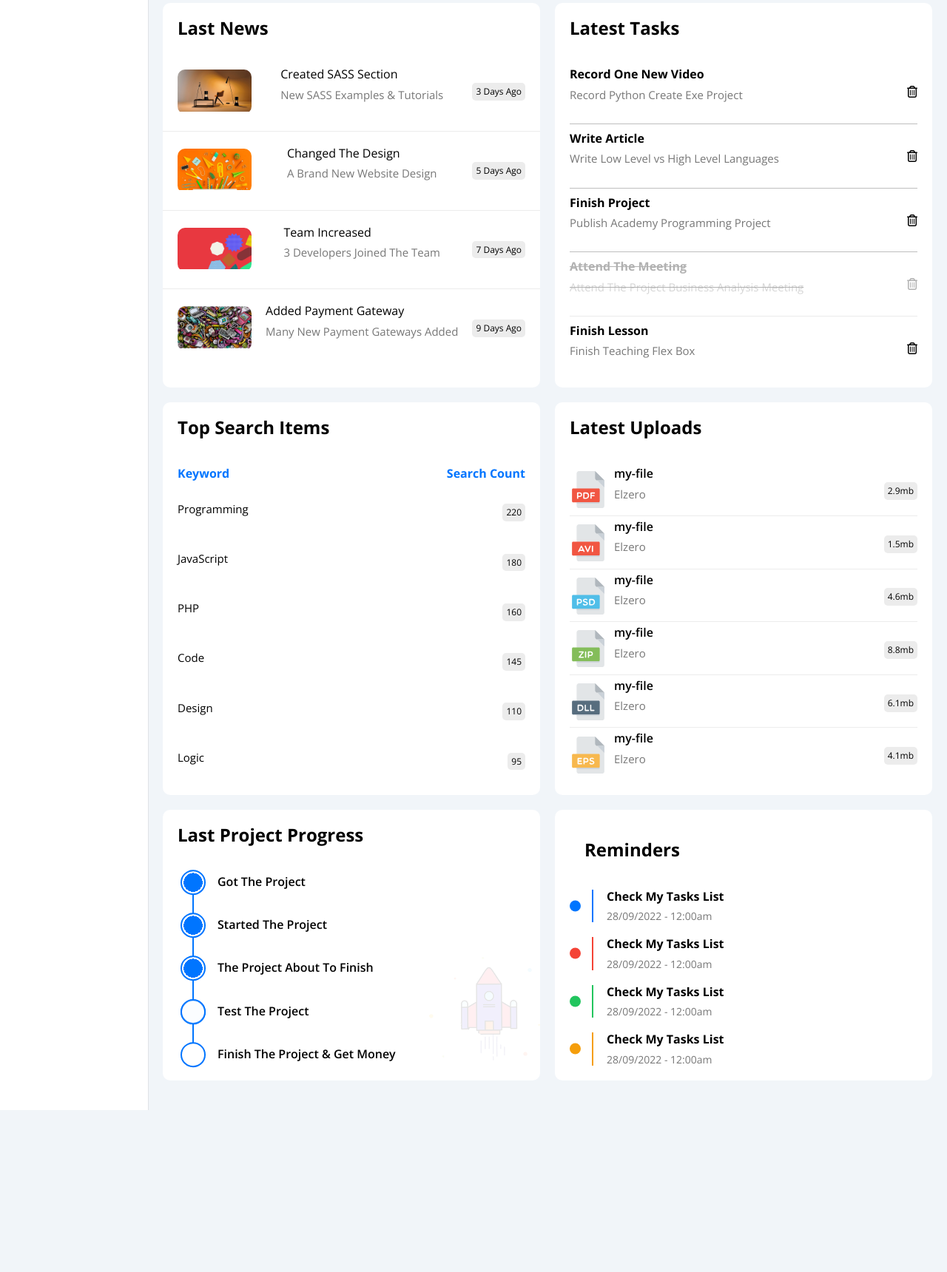
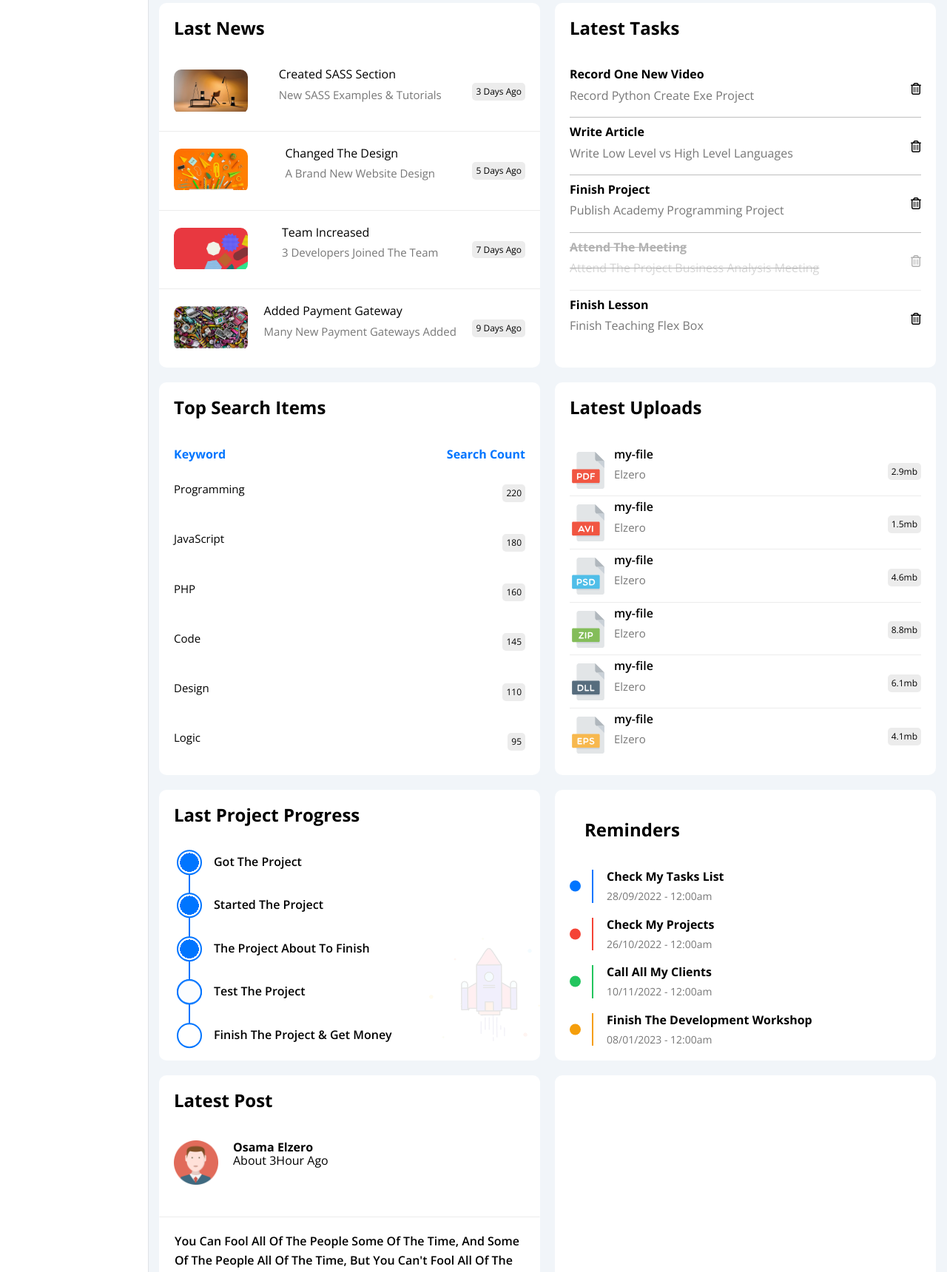
Before and after one commit to NakedAv0cad0/Practice-Templete-Four, a plain HTML site: page index.html in a window 1280 px wide. Shown: the part 1080-2800 px from the top of the page at 74% size. Before the commit the page ends 2581 px from the top, so only its background shows below. Drawn offline with nearby package versions, Linux system fonts and the light colour scheme.

Commit message:
complete the 11th box

```diff
--- a/css/style.css
+++ b/css/style.css
@@ -46,7 +46,7 @@ input:focus, textarea:focus {
 }
 /* Componenets */
 .container {
-    padding: 0 20px;
+    padding: 0 15px;
     position: relative;
     max-width: 100%;
     /* left: var(--side-width); */
@@ -644,6 +644,10 @@ body {
         font-size: 16px;
     }
 }
+.dashboard .box:nth-of-type(6) .holder .clon .text p {
+    color: var(--light-color);
+    margin: 10px 0;
+}
 /* box 7 */
 .dashboard .box:nth-of-type(7) .holder {
     display: flex;
@@ -810,6 +814,45 @@ body {
     display: block;
     margin-top: 10px;
 }
+/* box 11 */
+.dashboard .box:nth-last-child(3) .holder {
+    display: flex;
+    flex-direction: column;
+    gap: 20px;
+}
+.dashboard .box:nth-last-child(3) .holder .top {
+    display: flex;
+    gap: 20px;
+    padding: 20px;
+}
+.dashboard .box:nth-last-child(3) .holder .top .image {
+    width: 60px;
+}
+.dashboard .box:nth-last-child(3) .holder .top .image img {
+    width: 100%;
+}
+.dashboard .box:nth-last-child(3) .holder .middle {
+    line-height: 1.6;
+    border: 1px solid;
+    border-color:  var(--box-background) transparent;
+    padding: 20px;
+    font-weight: 600;
+}
+.dashboard .box:nth-last-child(3) .holder .bottom {
+    display: flex;
+    justify-content: space-between;
+    padding: 20px;
+}
+.dashboard .box:nth-last-child(3) .holder .clon {
+    display: flex;
+    gap: 10px;
+    align-items: flex-start;
+    justify-content: center;
+    height: fit-content;
+}
+.dashboard .box:nth-last-child(3) .holder .clon {
+    color: var(--light-color);
+}
 /* Animation */
 @keyframes doing {
     0% {
--- a/index.html
+++ b/index.html
@@ -196,35 +196,35 @@
                             <div class="clon">
                                 <div class="text">
                                     <h4>Record One New Video</h4>
-                                    <p class="light">Record Python Create Exe Project</p>
+                                    <p>Record Python Create Exe Project</p>
                                 </div>
                                 <i class="fa-regular fa-trash-can"></i>
                             </div>
                             <div class="clon">
                                 <div class="text">
                                     <h4>Write Article</h4>
-                                    <p class="light">Write Low Level vs High Level Languages</p>
+                                    <p>Write Low Level vs High Level Languages</p>
                                 </div>
                                 <i class="fa-regular fa-trash-can"></i>
                             </div>
                             <div class="clon">
                                 <div class="text">
                                     <h4>Finish Project</h4>
-                                    <p class="light">Publish Academy Programming Project</p>
+                                    <p>Publish Academy Programming Project</p>
                                 </div>
                                 <i class="fa-regular fa-trash-can"></i>
                             </div>
                             <div class="clon deleted">
                                 <div class="text">
                                     <h4>Attend The Meeting</h4>
-                                    <p class="light">Attend The Project Business Analysis Meeting</p>
+                                    <p>Attend The Project Business Analysis Meeting</p>
                                 </div>
                                 <i class="fa-regular fa-trash-can"></i>
                             </div>
                             <div class="clon">
                                 <div class="text">
                                     <h4>Finish Lesson</h4>
-                                    <p class="light">Finish Teaching Flex Box</p>
+                                    <p>Finish Teaching Flex Box</p>
                                 </div>
                                 <i class="fa-regular fa-trash-can"></i>
                             </div>
@@ -358,20 +358,46 @@
                                 <span class="disc">28/09/2022 - 12:00am</span>
                             </div>
                             <div style="--bg: var(--red)" class="clon">
-                                <h4>Check My Tasks List</h4>
-                                <span class="disc">28/09/2022 - 12:00am</span>
+                                <h4>Check My Projects</h4>
+                                <span class="disc">26/10/2022 - 12:00am</span>
                             </div>
                             <div style="--bg: var(--green)" class="clon">
-                                <h4>Check My Tasks List</h4>
-                                <span class="disc">28/09/2022 - 12:00am</span>
+                                <h4>Call All My Clients</h4>
+                                <span class="disc">10/11/2022 - 12:00am</span>
                             </div>
                             <div style="--bg: var(--yellow)" class="clon">
-                                <h4>Check My Tasks List</h4>
-                                <span class="disc">28/09/2022 - 12:00am</span>
+                                <h4>Finish The Development Workshop</h4>
+                                <span class="disc">08/01/2023 - 12:00am</span>
                             </div>
                         </div>
                     </div>
-                    <div class="box"></div>
+                    <div class="box">
+                        <div class="greeting">
+                            <h2>Latest Post</h2>
+                        </div>
+                        <div class="holder">
+                            <div class="top">
+                                <div class="image"><img src="/images/profile.png" alt="profile"></div>
+                                <div class="text">
+                                    <h4>Osama Elzero</h4>
+                                    <span>About 3Hour Ago</span>
+                                </div>
+                            </div>
+                            <div class="middle">
+                                <p>You Can Fool All Of The People Some Of The Time, And Some Of The People All Of The Time, But You Can't Fool All Of The People All Of The Time.</p>
+                            </div>
+                            <div class="bottom">
+                                <div class="clon">
+                                    <i class="fa-regular fa-heart"></i>
+                                    <span>1.8K</span>
+                                </div>
+                                <div class="clon">
+                                    <i class="fa-regular fa-comments"></i>
+                                    <span>500</span>
+                                </div>
+                            </div>
+                        </div>
+                    </div>
                     <div class="box"></div>
                     <div class="box"></div>
                 </div>
```
